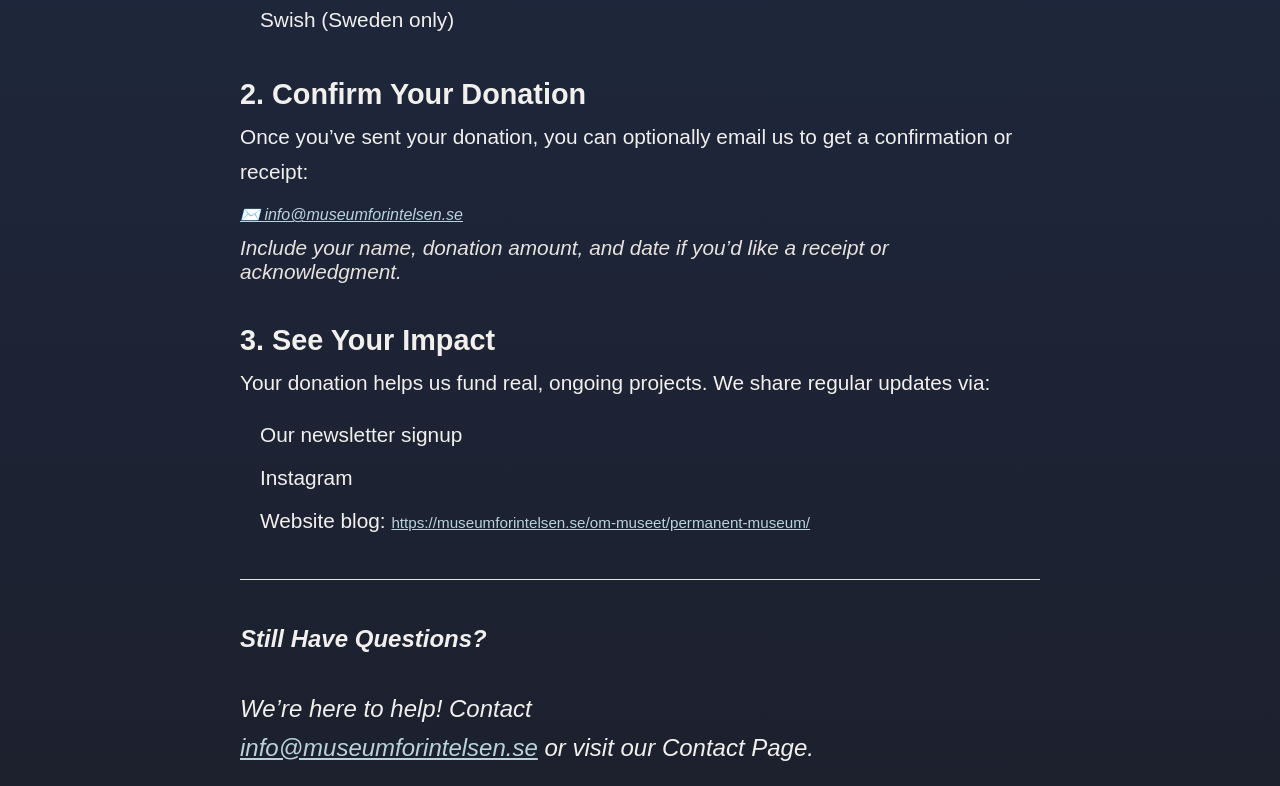
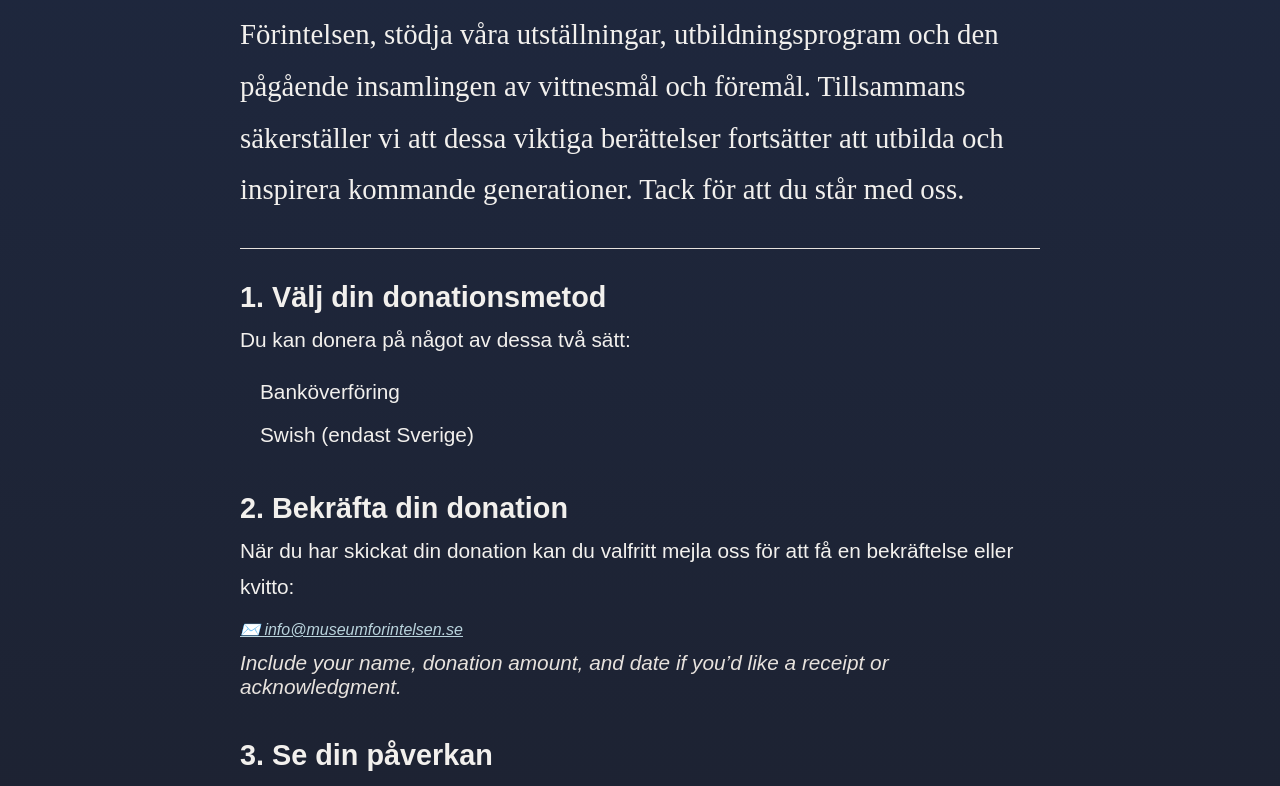
Before and after one commit to minzikimi/fundraiser, a React (Vite) app: page /how-it-works in a window 1280 px wide. Shown: the part 685-1471 px from the top of the page. Built offline with nearby package versions, Linux system fonts and the light colour scheme; a web font is replaced by a local one.

Commit message:
add translation to how-it-works page

```diff
--- a/src/locales/english/translation.json
+++ b/src/locales/english/translation.json
@@ -8,7 +8,7 @@
   },
   "quote-section": {
     "title": "Your Support is a Voice Against Forgetting",
-    "text" :"Your donation helps preserve the history of the Holocaust and educate future generations. Together, we can ensure that the lessons of the past are never forgotten."
+    "text": "Your donation helps preserve the history of the Holocaust and educate future generations. Together, we can ensure that the lessons of the past are never forgotten."
   },
   "donation-box": {
     "title": "Choose your donation amount",
@@ -40,6 +40,41 @@
     "message": "Your contribution helps preserve the stories of those who can no longer speak. Thank you for supporting our mission to ensure history is never forgotten.",
     "getDiploma": "GET YOUR PERSONAL DIPLOMA",
     "progressPlaceholder": "Progress bar goes here"
+  },
+  "howItWorks": {
+    "title": "How It Works",
+    "intro": "Giving should be simple and meaningful. As part of Sweden’s national museum network, we are committed to full transparency, accountability, and ensuring your support creates lasting impact.\n\nWhile we do not yet offer credit card payments, donating is still easy and secure. You can support us through direct bank transfers or via Swish, Sweden’s popular mobile payment service.\n\nYour contribution helps preserve the memory of the Holocaust, support our exhibitions, educational programs, and the ongoing collection of testimonies and artifacts. Together, we ensure these vital stories continue to educate and inspire future generations.\n\nThank you for standing with us.",
+    "steps": [
+      {
+        "title": "1. Choose Your Donation Method",
+        "text": "You can donate in either of these two ways:",
+        "list": [
+          "Bank Transfer",
+          "Swish (Sweden only)"
+        ]
+      },
+      {
+        "title": "2. Confirm Your Donation",
+        "text": "Once you’ve sent your donation, you can optionally email us to get a confirmation or receipt:",
+        "email": "✉️ info@museumforintelsen.se",
+        "sampleText": "Include your name, donation amount, and date if you’d like a receipt or acknowledgment."
+      },
+      {
+        "title": "3. See Your Impact",
+        "text": "Your donation helps us fund real, ongoing projects. We share regular updates via:",
+        "list": [
+          "Our newsletter signup",
+          "Instagram",
+          "Website blog :  https://museumforintelsen.se/om-museet/permanent-museum/"
+        ]
       }
-
+    ],
+    "divider": "-",
+    "contact": {
+      "questionTitle": "Still Have Questions?",
+      "text": "We’re here to help! Contact",
+      "email": "info@museumforintelsen.se",
+      "extra": "or visit our Contact Page."
     }
+  }
+}
--- a/src/locales/svenska/translation.json
+++ b/src/locales/svenska/translation.json
@@ -8,7 +8,7 @@
   },
   "quote-section": {
     "title": "Ditt stöd hjälper oss att inte glömma",
-    "text" :"Din donation hjälper oss att bevara Förintelsens historia och utbilda framtida generationer, så att lärdomarna från det förflutna aldrig glöms bort."
+    "text": "Din donation hjälper oss att bevara Förintelsens historia och utbilda framtida generationer, så att lärdomarna från det förflutna aldrig glöms bort."
   },
   "donation-box": {
     "title": "Välj ditt donationsbelopp",
@@ -20,11 +20,11 @@
     "swish payment": "Swish Betalning",
     "choose payment": "Välj betalningsmetod"
   },
-  "donation-modal":{
-    "swish title" : "Swish Betalning",
-    "bank title" :"Banköverföring",
-    "instruction" :"Skanna QR-koden för att fortsätta med betalningen. Stäng fönstret för att avbryta.",
-    "button" : "JAG HAR DONERAT"
+  "donation-modal": {
+    "swish title": "Swish Betalning",
+    "bank title": "Banköverföring",
+    "instruction": "Skanna QR-koden för att fortsätta med betalningen. Stäng fönstret för att avbryta.",
+    "button": "JAG HAR DONERAT"
   },
   "footer": {
     "about": "OM MUSEET",
@@ -36,11 +36,45 @@
     "email": "info@museumforintelsen.se"
   },
   "thank-you": {
-  "title": "Thank you!",
-  "message": "Your contribution helps preserve the stories of those who can no longer speak. Thank you for supporting our mission to ensure history is never forgotten.",
-  "getDiploma": "GET YOUR PERSONAL DIPLOMA",
-  "progressPlaceholder": "Progress bar goes here"
+    "title": "Tack!",
+    "message": "Ditt bidrag hjälper till att bevara berättelserna från dem som inte längre kan tala. Tack för att du stödjer vårt uppdrag att säkerställa att historien aldrig glöms bort.",
+    "getDiploma": "HÄMTA DITT PERSONLIGA DIPLOM",
+    "progressPlaceholder": "Här visas framstegsmätaren"
+  },
+  "howItWorks": {
+    "title": "Så fungerar det",
+    "intro": "Att ge ska vara enkelt och meningsfullt. Som en del av Sveriges nationella museinätverk är vi engagerade i full transparens, ansvarstagande och att säkerställa att ditt stöd skapar långvarig effekt.\n\nÄven om vi ännu inte erbjuder betalning med kreditkort är det fortfarande enkelt och säkert att donera. Du kan stödja oss genom direktbanköverföringar eller via Swish, Sveriges populära mobila betalningstjänst.\n\nDitt bidrag hjälper till att bevara minnet av Förintelsen, stödja våra utställningar, utbildningsprogram och den pågående insamlingen av vittnesmål och föremål. Tillsammans säkerställer vi att dessa viktiga berättelser fortsätter att utbilda och inspirera kommande generationer.\n\nTack för att du står med oss.",
+    "steps": [
+      {
+        "title": "1. Välj din donationsmetod",
+        "text": "Du kan donera på något av dessa två sätt:",
+        "list": [
+          "Banköverföring",
+          "Swish (endast Sverige)"
+        ]
+      },
+      {
+        "title": "2. Bekräfta din donation",
+        "text": "När du har skickat din donation kan du valfritt mejla oss för att få en bekräftelse eller kvitto:",
+        "email": "✉️ info@museumforintelsen.se",
+        "sampleText": "Ange ditt namn, donationsbelopp och datum om du vill ha ett kvitto eller en bekräftelse."
+      },
+      {
+        "title": "3. Se din påverkan",
+        "text": "Din donation hjälper oss att finansiera verkliga, pågående projekt. Vi delar regelbundna uppdateringar via:",
+        "list": [
+          "Vårt nyhetsbrev",
+          "Instagram",
+          "Webbplatsblogg :  https://museumforintelsen.se/om-museet/permanent-museum/"
+        ]
       }
-
-
+    ],
+    "divider": "-",
+    "contact": {
+      "questionTitle": "Har du fler frågor?",
+      "text": "Vi finns här för att hjälpa dig! Kontakta",
+      "email": "info@museumforintelsen.se",
+      "extra": "eller besök vår kontaktsida."
     }
+  }
+}
--- a/src/pages/HowItWorks/HowItWorks.jsx
+++ b/src/pages/HowItWorks/HowItWorks.jsx
@@ -3,6 +3,7 @@ import styles from './HowItWorks.module.css';
 import NavBar from '../../components/NavBar/NavBar';
 import Footer from '../../components/Footer/Footer';
 import { motion } from 'framer-motion';
+import { useTranslation } from 'react-i18next';
 
 const fadeInUp = {
   hidden: { opacity: 0, y: 30 },
@@ -17,48 +18,18 @@ const sharedMotionProps = {
   transition: { duration: 0.6, ease: 'easeOut' }
 };
 
-const steps = [
-  {
-    title: '1. Choose Your Donation Method',
-    text: 'You can donate in either of these two ways:',
-    list: ['Bank Transfer', 'Swish (Sweden only)']
-  },
-  {
-    title: '2. Confirm Your Donation',
-    text: 'Once you’ve sent your donation, you can optionally email us to get a confirmation or receipt:',
-    email: true
-  },
-  {
-    title: '3. See Your Impact',
-    text: 'Your donation helps us fund real, ongoing projects. We share regular updates via:',
-    list: [
-      'Our newsletter signup',
-      'Instagram',
-      <>
-        Website blog:{' '}
-        <a
-          className={styles.link}
-          href="https://museumforintelsen.se/om-museet/permanent-museum/"
-          target="_blank"
-          rel="noopener noreferrer"
-        >
-          https://museumforintelsen.se/om-museet/permanent-museum/
-        </a>
-      </>
-    ]
-  }
-];
 
 const HowItWorks = () => {
+  const { t } = useTranslation();
+  const steps = t('howItWorks.steps', { returnObjects: true });
   return (
     <>
       <NavBar />
       <div className={styles.howItWorksContainer}>
         <motion.div className={styles.content} {...sharedMotionProps}>
-          <h2 className={styles.heading}>How It Works</h2>
+          <h2 className={styles.heading}> {t('howItWorks.title')}</h2>
           <p className={styles.intro}>
-            Lorem Ipsum is simply dummy text of the printing and typesetting industry. Lorem Ipsum has been the industry's
-            standard dummy text ever since the 1500s
+          {t('howItWorks.intro')}
           </p>
 
           <hr className={styles.divider} />
@@ -77,8 +48,10 @@ const HowItWorks = () => {
                 <ul className={styles.stepList}>
                   {step.list.map((item, idx) => (
                     <li key={idx} className={styles.stepListItem}>{item}</li>
+
                   ))}
                 </ul>
+
               )}
 
 
@@ -99,11 +72,12 @@ const HowItWorks = () => {
 
           <motion.div className={styles.contact} {...sharedMotionProps}>
             <p>
-            <strong className={styles.questionTitle}>Still Have Questions?</strong>
+            <strong className={styles.questionTitle}>{t('howItWorks.contact.questionTitle')}</strong>
 
               <br />
-              We’re here to help! Contact <br />
-              <a href="mailto:info@museumforintelsen.se">info@museumforintelsen.se</a> or visit our Contact Page.
+              {t('howItWorks.contact.text')} <br />
+              <a href={`mailto:${t('howItWorks.contact.email')}`}>{t('howItWorks.contact.email')}</a>
+              {t('howItWorks.contact.extra')}
             </p>
           </motion.div>
         </motion.div>
```
Lines whose indentation alone changed are shown as unchanged.
